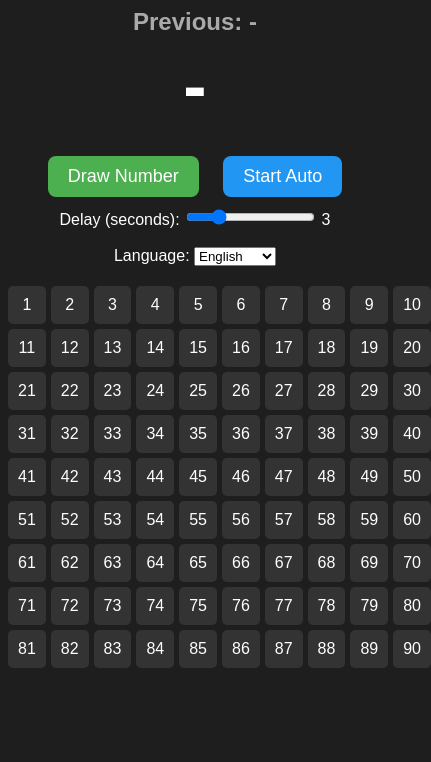
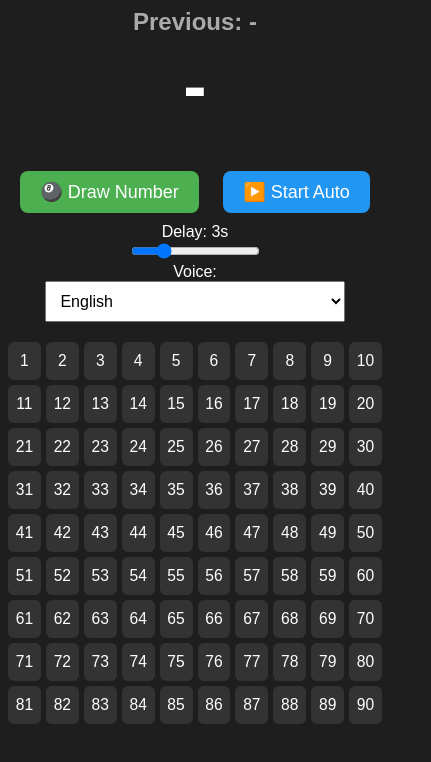
Before and after one commit to Chorime/BingoVarela, a plain HTML site: page index.html in a window 390 px wide. Shown: the whole page, 431 px wide, since content can reach past the window. Drawn offline with Linux system fonts and the light colour scheme.

Commit message:
Made it mobile friendly

```diff
--- a/index.html
+++ b/index.html
@@ -3,6 +3,7 @@
 <head>
 <meta charset="UTF-8">
 <title>Bingo Varela</title>
+<meta name="viewport" content="width=device-width, initial-scale=1.0, maximum-scale=1.0, user-scalable=no">
 <style>
     body {
         font-family: Arial, sans-serif;
@@ -48,40 +49,52 @@
     }
 
     .cell {
-        padding: 10px;
+    padding: 10px 0;
+    font-size: 4vw;
     background: #333;
-        border-radius: 5px;
+    border-radius: 6px;
 }
 
+    /* Highlight drawn */
     .drawn {
         background: #4CAF50;
         font-weight: bold;
+    }
+
+    /* Sticky top info */
+    .top {
+        position: sticky;
+        top: 0;
+        background: #1e1e1e;
+        padding-bottom: 5px;
     }
 </style>
 </head>
 <body>
 
+<div class="top">
     <h2>Previous: <span id="previousNumber">-</span></h2>
     <h1 id="currentNumber">-</h1>
+</div>
 
 <div class="controls">
-    <button id="drawBtn" onclick="drawNumber()">Draw Number</button>
-    <button id="autoBtn" onclick="toggleAuto()">Start Auto</button>
-    <br>
+    <button id="drawBtn" onclick="drawNumber()">🎱 Draw Number</button>
+    <button id="autoBtn" onclick="toggleAuto()">▶️ Start Auto</button>
 
-    <label>Delay (seconds): </label>
+    <div>
+        <label>Delay: <span id="delayLabel">3</span>s</label><br>
         <input type="range" id="delaySlider" min="1" max="10" value="3" oninput="updateDelayLabel()">
-    <span id="delayLabel">3</span>
+    </div>
 
-    <br><br>
-
-    <label>Language: </label>
-    <select id="languageSelect">
+    <div>
+        <label>Voice:</label><br>
+        <select id="voiceSelect" style="font-size:16px; padding:10px; width:80%;">
             <option value="en">English</option>
             <option value="es">Español</option>
-        <option value="custom">🇦🇷 Tomas</option>
+            <option value="custom">🇦🇷 Mi voz</option>
             <option value="mickey">Mickey</option>
         </select>
+    </div>
 </div>
 
 <div id="grid"></div>
@@ -95,6 +108,18 @@ let previousNumber = null;
 
 let autoMode = false;
 let intervalId = null;
+
+let audioUnlocked = false;
+
+function unlockAudio() {
+    if (audioUnlocked) return;
+
+    const silent = new Audio();
+    silent.play().catch(() => {});
+    audioUnlocked = true;
+}
+
+document.addEventListener("click", unlockAudio);
 
 // Create grid
 const grid = document.getElementById("grid");
```
Lines whose indentation alone changed are shown as unchanged.
